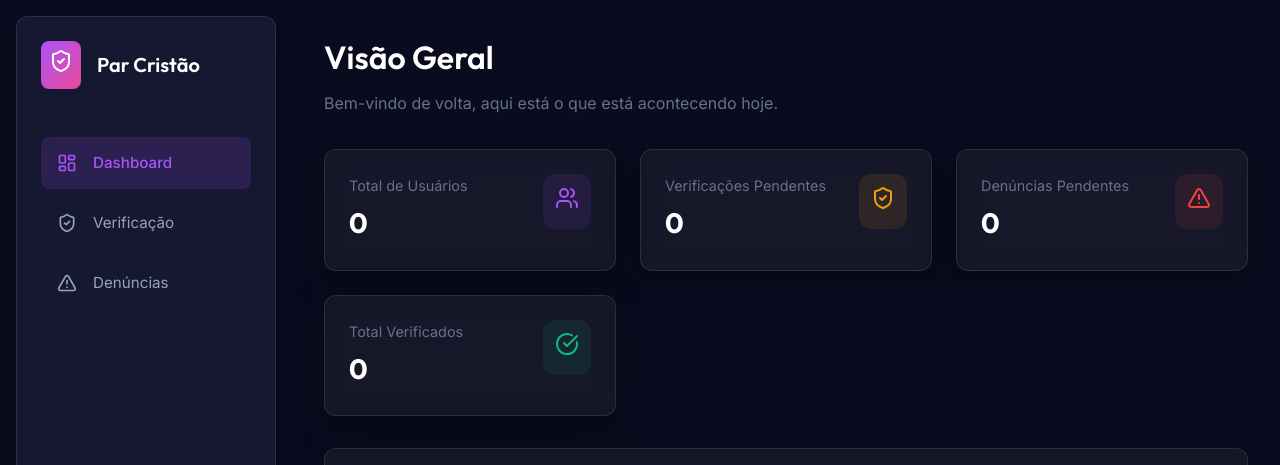
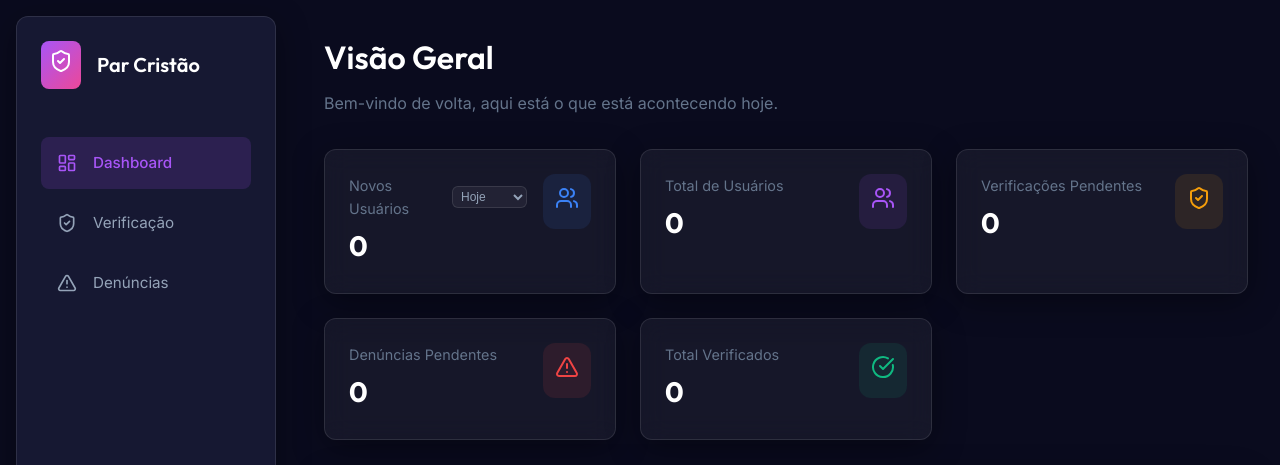
Before and after one commit to Jpcoutodev/AdmParCristao, a React (Vite) app: page / in a window 1280 px wide. Shown: the top 465 px of the page. Built offline with nearby package versions, Linux system fonts and the light colour scheme; no server answers; the database is empty.

Commit message:
Add new users filter to dashboard

```diff
--- a/src/components/Dashboard.jsx
+++ b/src/components/Dashboard.jsx
@@ -1,12 +1,16 @@
+
 import React, { useEffect, useState } from 'react';
 import { supabase } from '../lib/supabase';
 import { Users, ShieldCheck, AlertTriangle, CheckCircle } from 'lucide-react';
 
-const StatCard = ({ title, value, icon: Icon, color, loading }) => (
+const StatCard = ({ title, value, icon: Icon, color, loading, headerAction }) => (
     <div className="glass-panel" style={{ padding: '1.5rem', display: 'flex', flexDirection: 'column', gap: '1rem' }}>
         <div style={{ display: 'flex', justifyContent: 'space-between', alignItems: 'flex-start' }}>
-            <div>
-                <p style={{ color: 'var(--text-muted)', fontSize: '0.9rem', marginBottom: '0.25rem' }}>{title}</p>
+            <div style={{ flex: 1 }}>
+                <div style={{ display: 'flex', justifyContent: 'space-between', alignItems: 'center', marginBottom: '0.25rem' }}>
+                    <p style={{ color: 'var(--text-muted)', fontSize: '0.9rem', margin: 0 }}>{title}</p>
+                    {headerAction}
+                </div>
                 <h3 style={{ fontSize: '1.75rem', fontWeight: 700 }}>
                     {loading ? '...' : value}
                 </h3>
@@ -15,7 +19,8 @@ const StatCard = ({ title, value, icon: Icon, color, loading }) => (
                 background: `rgba(${color}, 0.1)`,
                 padding: '0.75rem',
                 borderRadius: '12px',
-                color: `rgb(${color})`
+                color: `rgb(${color})`,
+                marginLeft: '1rem'
             }}>
                 <Icon size={24} />
             </div>
@@ -28,9 +33,11 @@ const Dashboard = () => {
         totalUsers: 0,
         pendingVerifications: 0,
         pendingReports: 0,
-        verifiedUsers: 0
+        verifiedUsers: 0,
+        newUsers: 0
     });
     const [loading, setLoading] = useState(true);
+    const [newUserFilter, setNewUserFilter] = useState('today'); // 'today', 'week', 'month'
 
     useEffect(() => {
         fetchStats();
@@ -45,28 +52,43 @@ const Dashboard = () => {
         return () => {
             channels.forEach(channel => supabase.removeChannel(channel));
         };
-    }, []);
+    }, [newUserFilter]); // Refetch when filter changes
 
     const fetchStats = async () => {
         setLoading(true);
         try {
+            // Calculate date for new users filter
+            const now = new Date();
+            let startDate = new Date();
+
+            if (newUserFilter === 'today') {
+                startDate.setHours(0, 0, 0, 0);
+            } else if (newUserFilter === 'week') {
+                startDate.setDate(now.getDate() - 7);
+            } else if (newUserFilter === 'month') {
+                startDate.setMonth(now.getMonth() - 1);
+            }
+
             const [
                 { count: totalUsers },
                 { count: pendingVerifications },
                 { count: pendingReports },
-                { count: totalVerified }
+                { count: totalVerified },
+                { count: newUsers }
             ] = await Promise.all([
                 supabase.from('profiles').select('*', { count: 'exact', head: true }),
                 supabase.from('verification_requests').select('*', { count: 'exact', head: true }).eq('status', 'pending'),
                 supabase.from('reports').select('*', { count: 'exact', head: true }).eq('status', 'pending'),
-                supabase.from('verification_requests').select('*', { count: 'exact', head: true }).eq('status', 'verified')
+                supabase.from('verification_requests').select('*', { count: 'exact', head: true }).eq('status', 'verified'),
+                supabase.from('profiles').select('*', { count: 'exact', head: true }).gte('created_at', startDate.toISOString())
             ]);
 
             setStats({
                 totalUsers: totalUsers || 0,
                 pendingVerifications: pendingVerifications || 0,
                 pendingReports: pendingReports || 0,
-                verifiedUsers: totalVerified || 0
+                verifiedUsers: totalVerified || 0,
+                newUsers: newUsers || 0
             });
         } catch (error) {
             console.error('Error fetching dashboard stats:', error);
@@ -88,6 +110,32 @@ const Dashboard = () => {
                 gap: '1.5rem',
                 marginBottom: '2rem'
             }}>
+                <StatCard
+                    title="Novos Usuários"
+                    value={stats.newUsers}
+                    icon={Users}
+                    color="59, 130, 246" // Blue
+                    loading={loading}
+                    headerAction={
+                        <select
+                            value={newUserFilter}
+                            onChange={(e) => setNewUserFilter(e.target.value)}
+                            style={{
+                                background: 'rgba(255,255,255,0.05)',
+                                border: '1px solid var(--glass-border)',
+                                borderRadius: '6px',
+                                color: 'var(--text-secondary)',
+                                fontSize: '0.75rem',
+                                padding: '2px 4px',
+                                outline: 'none'
+                            }}
+                        >
+                            <option value="today">Hoje</option>
+                            <option value="week">Semana</option>
+                            <option value="month">Mês</option>
+                        </select>
+                    }
+                />
                 <StatCard
                     title="Total de Usuários"
                     value={stats.totalUsers}
```
